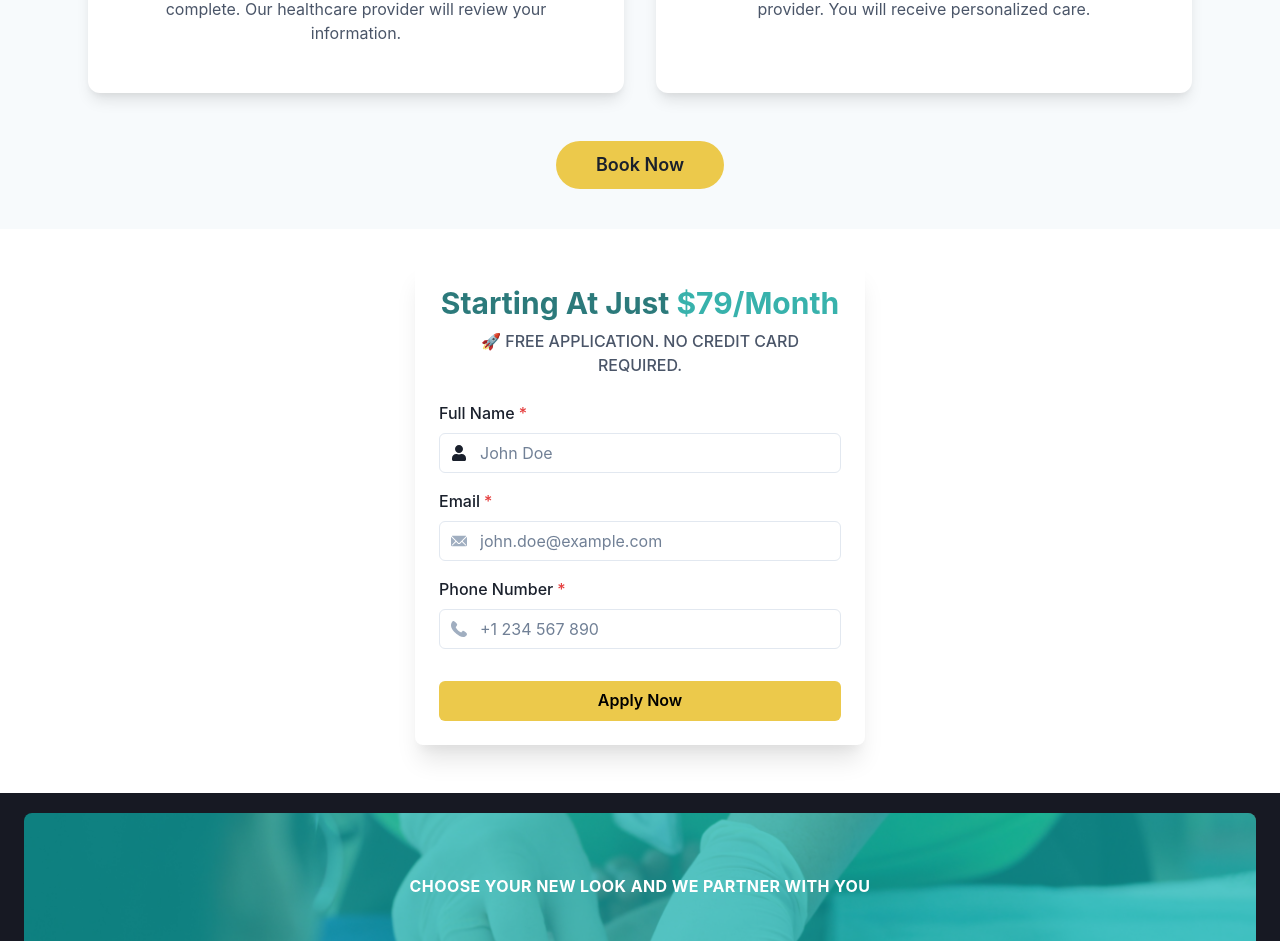
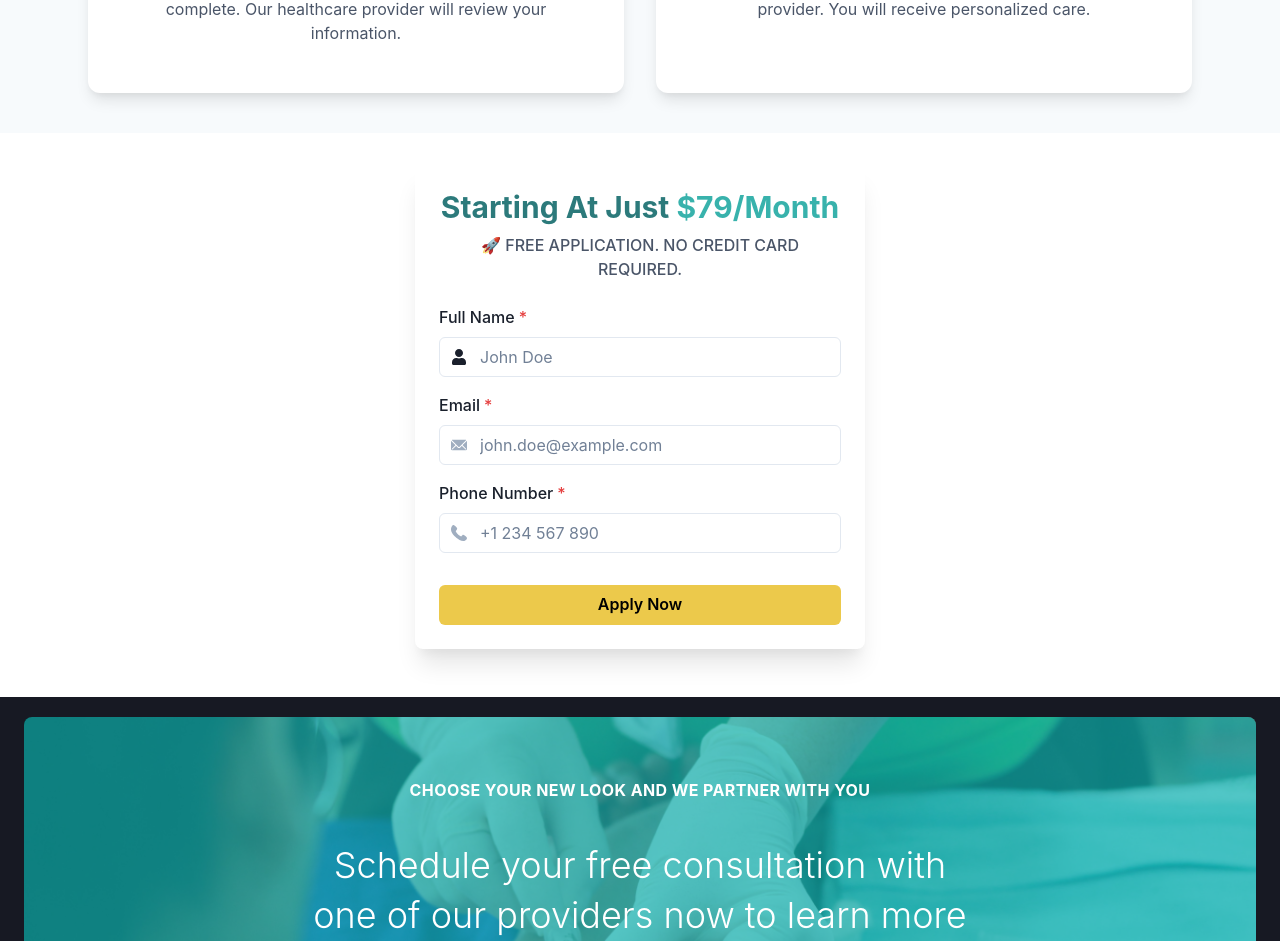
Before and after one commit to oduyemi/gibarestorative, a Next.js app: page /membership in a window 1280 px wide. Shown: the part 2298-3239 px from the top of the page. Built offline with nearby package versions, Linux system fonts and the light colour scheme.

Commit message:
Remove duplicate button

```diff
--- a/src/components/Membership/HowItWorks.tsx
+++ b/src/components/Membership/HowItWorks.tsx
@@ -1,5 +1,5 @@
 "use client";
-import { Box, Heading, SimpleGrid, Button } from "@chakra-ui/react";
+import { Box, Heading, SimpleGrid } from "@chakra-ui/react";
 import { StepCard } from "../StepCard";
 import { BsSearch, BsCartPlus } from "react-icons/bs";
 
@@ -17,7 +17,7 @@ export const HowMembershipWorks: React.FC = () => {
           ))}
         </SimpleGrid>
 
-        <Box textAlign="center" mt={12}>
+        {/* <Box textAlign="center" mt={12}>
           <Button
             as="a"
             colorScheme="yellow"
@@ -31,7 +31,7 @@ export const HowMembershipWorks: React.FC = () => {
           >
             Book Now
           </Button>
-        </Box>
+        </Box> */}
       </Box>
     </Box>
   );
```
